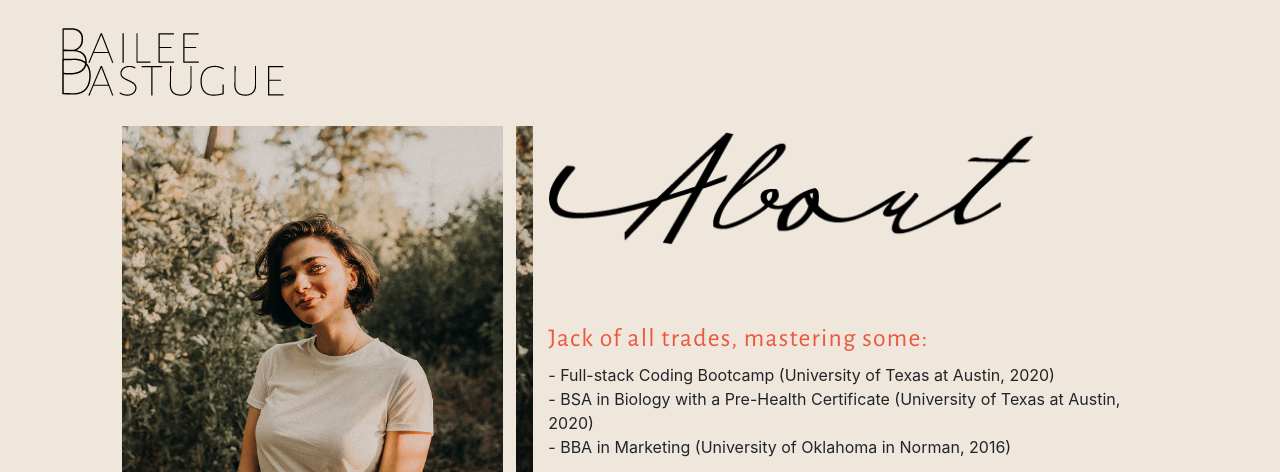
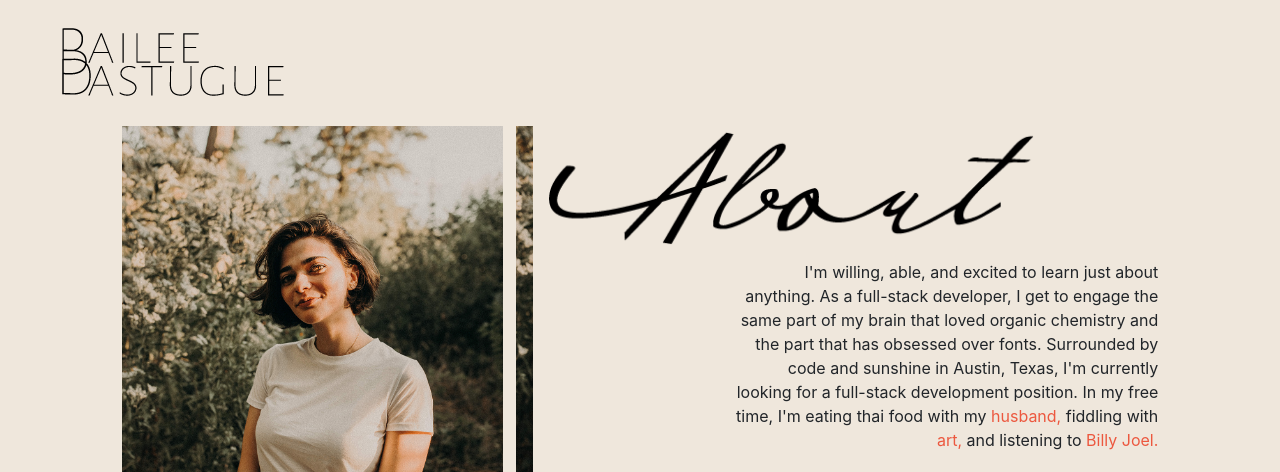
Before and after one commit to baileedastugue/baileedastugue, a plain HTML site: page index.html in a window 1280 px wide. Shown: the top 472 px of the page. Drawn offline with nearby package versions, Linux system fonts and the light colour scheme.

Commit message:
about added with external links

```diff
--- a/assets/CSS/style.css
+++ b/assets/CSS/style.css
@@ -37,6 +37,14 @@ h1, h2, h3, h4, h5, h6 {
 
 #about-me p {
     padding-top: 2%;
+}
+
+p a {
+    color: #ec583f;
+}
+
+p a:hover {
+    color: black;
 }
 
 .p-right {
--- a/index.html
+++ b/index.html
@@ -48,7 +48,7 @@
             <div class="col-lg-6 col-md-12" id="about-me">
                 <img src="assets/images/about4.png" alt="about" id="about" class="img-fluid ">
                 <p class="p-right">
-
+                    I'm willing, able, and excited to learn just about anything. As a full-stack developer, I get to engage the same part of my brain that loved organic chemistry and the part that has obsessed over fonts. Surrounded by code and sunshine in Austin, Texas, I'm currently looking for a full-stack development position. In my free time, I'm eating thai food with my <a href="assets/images/jb2.jpg" target="_blank">husband,</a> fiddling with <a href="assets/images/apple.pdf" target="_blank">art,</a> and listening to <a href="https://open.spotify.com/user/baileewallis?si=ohxMctmhRy-ku6rC9_hf-g" target="_blank">Billy Joel.</a>
                 </p>
                 <p class="p-left">
                     <h3>Jack of all trades, mastering some: <br></h3>
```
Also changed, not shown: assets/images/JB.jpg (renamed from assets/images/Bailee&Jack-80_websize.jpg), assets/images/jb2.jpg (added), 1 other file.
